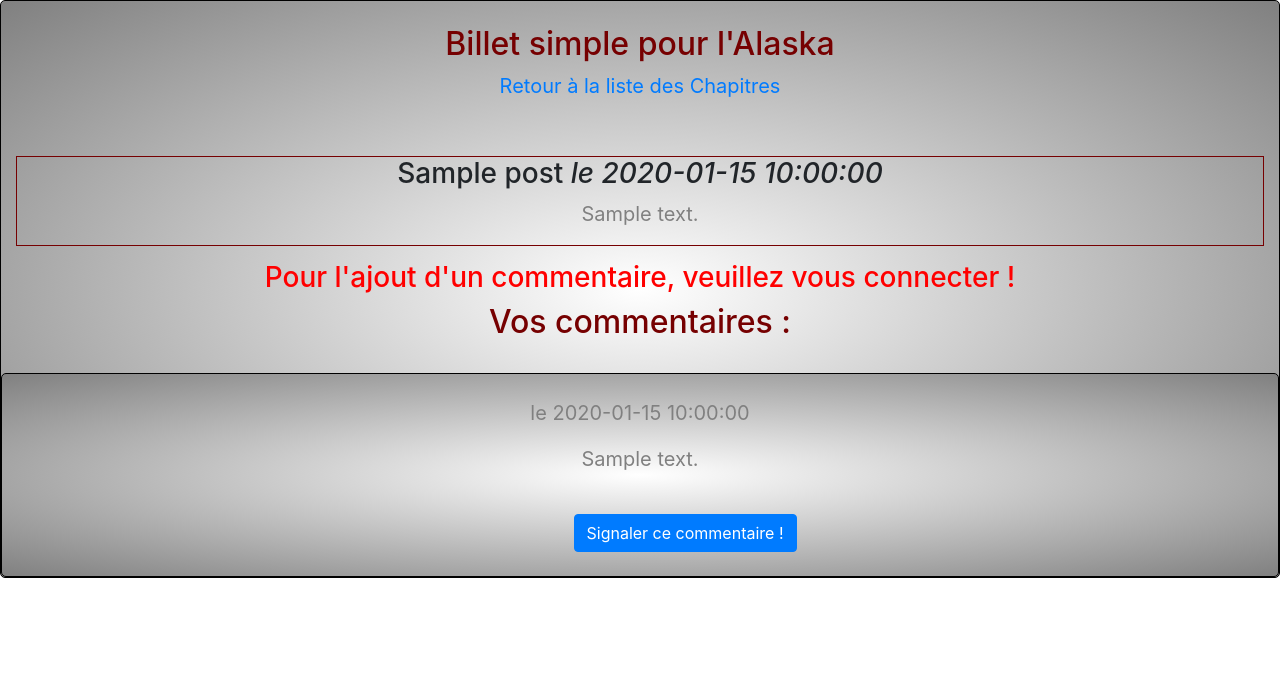
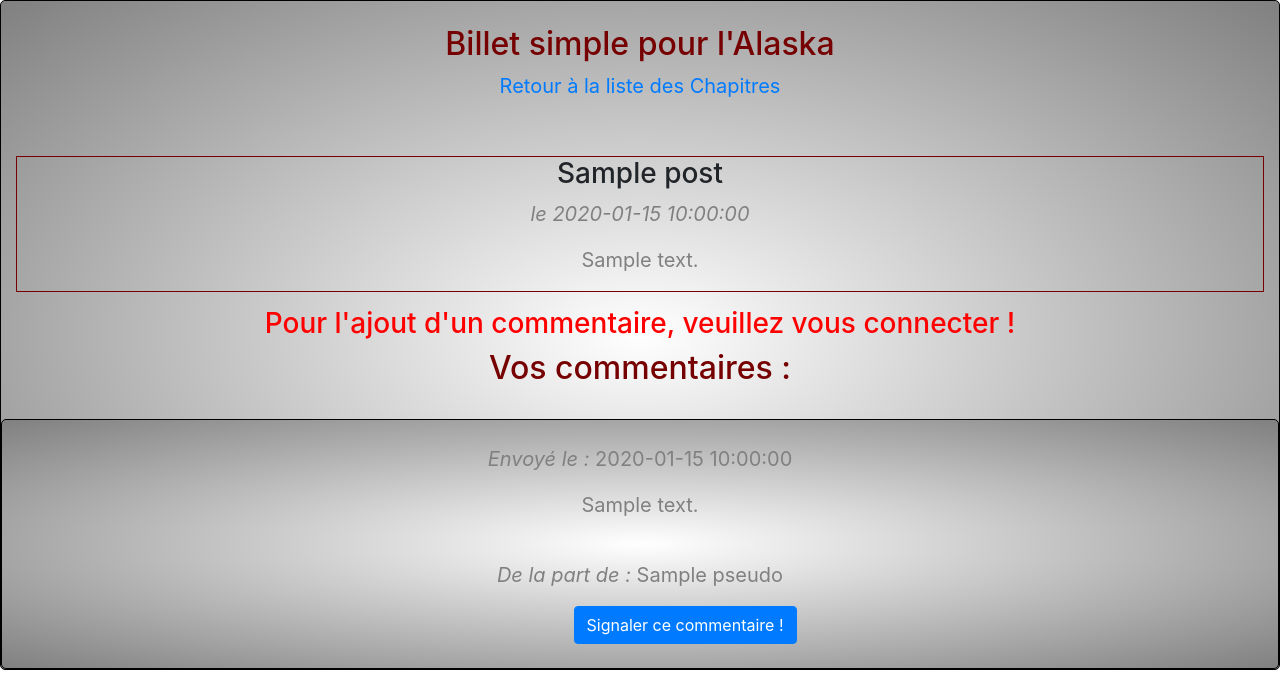
Before and after one commit to fra9106/Forteroche, a PHP site: template blog/view/frontend/postView.php in a window 1280 px wide. Shown: the part 100-800 px from the top of the page. Run offline with PHP 8.4, Linux system fonts and the light colour scheme; the template is opened without the code that fills it: most values are stand-ins (such as "Sample title", 1, 10 or a date in 2020); some libraries are stand-ins or nearby versions.

Commit message:
jointure interne pour obtenir le pseudo lors d'un post commentaire

```diff
--- a/blog/model/commentManager.php
+++ b/blog/model/commentManager.php
@@ -6,7 +6,7 @@ class CommentManager extends Manager // héritage class Manager
 	public function getComments($idBillet)// méthode de récupération des commentaires par l'id des chapitres
 	{
 		$db = $this->dbConnect();
-		$comments = $db->prepare('SELECT id, comment, DATE_FORMAT(comment_date, \'%d/%m/%Y à %Hh%imin%ss\') AS comment_date_fr FROM comments WHERE id_billet = ? ORDER BY comment_date DESC');
+		$comments = $db->prepare('SELECT comments.id, users.pseudo, comments.comment, DATE_FORMAT(comment_date, \'%d/%m/%Y à %Hh%imin%ss\') AS comment_date_fr FROM comments INNER JOIN users ON comments.id_user = users.id WHERE id_billet = ? ORDER BY comment_date DESC');
 		$comments->execute(array($idBillet));
 
 		return $comments;
--- a/blog/view/frontend/postView.php
+++ b/blog/view/frontend/postView.php
@@ -14,8 +14,10 @@
          <div class="news">
          	<h3>
          		<?= ($post['title']) ?>
-         		<em>le <?= $post['creation_date_fr'] ?></em>
-         	</h3>
+            </h3>
+
+                <p><em> le <?= $post['creation_date_fr'] ?></em></p>
+
 
          	<p>
          		<?= nl2br($post['content']) ?>
@@ -50,8 +52,9 @@
             {
             ?> <!--affiche l'auteur la date et le commentaire-->
             <div class="vuChapComment"><br>
-                <p>le <?= $comment['comment_date_fr'] ?></p>
+                <p><em>Envoyé le : </em><?= $comment['comment_date_fr'] ?></p>
                 <p><?= nl2br(htmlspecialchars($comment['comment'])) ?></p><br>
+                <p><em>De la part de : </em><?= $comment['pseudo'] ?></p>
                 <a href="index.php?action=signal&amp;id=<?=$comment['id'] ?>"><button type="submit"class="btn btn-primary">Signaler ce commentaire !</button></a><br><br>
             </div>
             <?php
```
